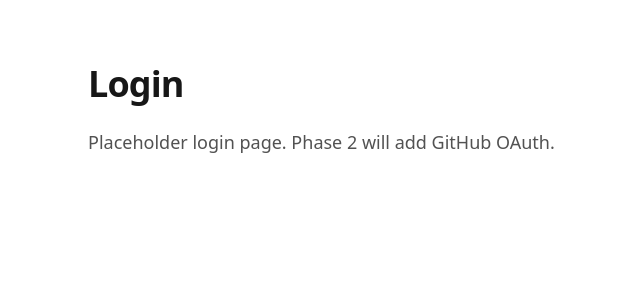
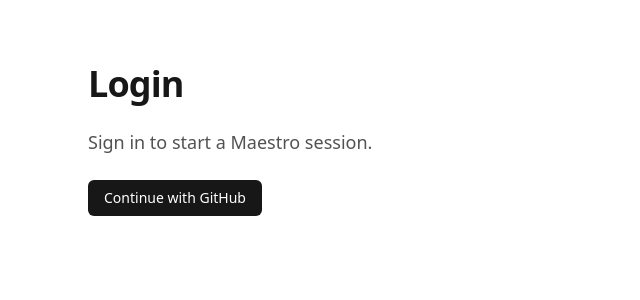
Before and after one commit to benjaminshoemaker/maestro_cli, a Next.js app in the folder web/: page /login in a window 1280 px wide. Shown: the top 300 px of the page, without its empty margins (192-832 px from the left). Built offline with nearby package versions, Linux system fonts and the light colour scheme.

Commit message:
task(2.4.C): mark phase 2 checkpoint

```diff
--- a/web/app/api/auth/github/redirect/route.ts
+++ b/web/app/api/auth/github/redirect/route.ts
@@ -15,7 +15,7 @@
 export async function GET(_request: Request) {
   try {
     const clientId = getRequiredEnv("GITHUB_CLIENT_ID");
-    const appUrl = getRequiredEnv("NEXT_PUBLIC_APP_URL");
+    const appUrl = new URL(_request.url).origin;
 
     const state = crypto.randomBytes(16).toString("hex");
 
--- a/web/app/api/auth/github/route.ts
+++ b/web/app/api/auth/github/route.ts
@@ -11,17 +11,9 @@
 
 const OAUTH_STATE_COOKIE = "maestro_oauth_state";
 
-function getRequiredEnv(name: string) {
-  const value = process.env[name];
-  if (!value) {
-    throw new Error(`Missing required environment variable: ${name}`);
-  }
-  return value;
-}
-
 export async function GET(request: Request) {
   const requestUrl = new URL(request.url);
-  const appUrl = getRequiredEnv("NEXT_PUBLIC_APP_URL");
+  const appUrl = requestUrl.origin;
 
   const code = requestUrl.searchParams.get("code");
   const state = requestUrl.searchParams.get("state");
--- a/web/app/login/page.tsx
+++ b/web/app/login/page.tsx
@@ -8,8 +8,15 @@
         Login
       </h1>
       <p className="text-pretty text-lg text-neutral-600">
-        Placeholder login page. Phase 2 will add GitHub OAuth.
+        Sign in to start a Maestro session.
       </p>
+      <a
+        href="/api/auth/github/redirect"
+        className="inline-flex w-fit items-center justify-center rounded-md bg-neutral-900 px-4 py-2 text-sm font-medium text-white hover:bg-neutral-800"
+        data-testid="github-oauth-cta"
+      >
+        Continue with GitHub
+      </a>
     </main>
   );
 }
```
Also changed, not shown: 2 other files (tests, documents, lock files or other folders).
